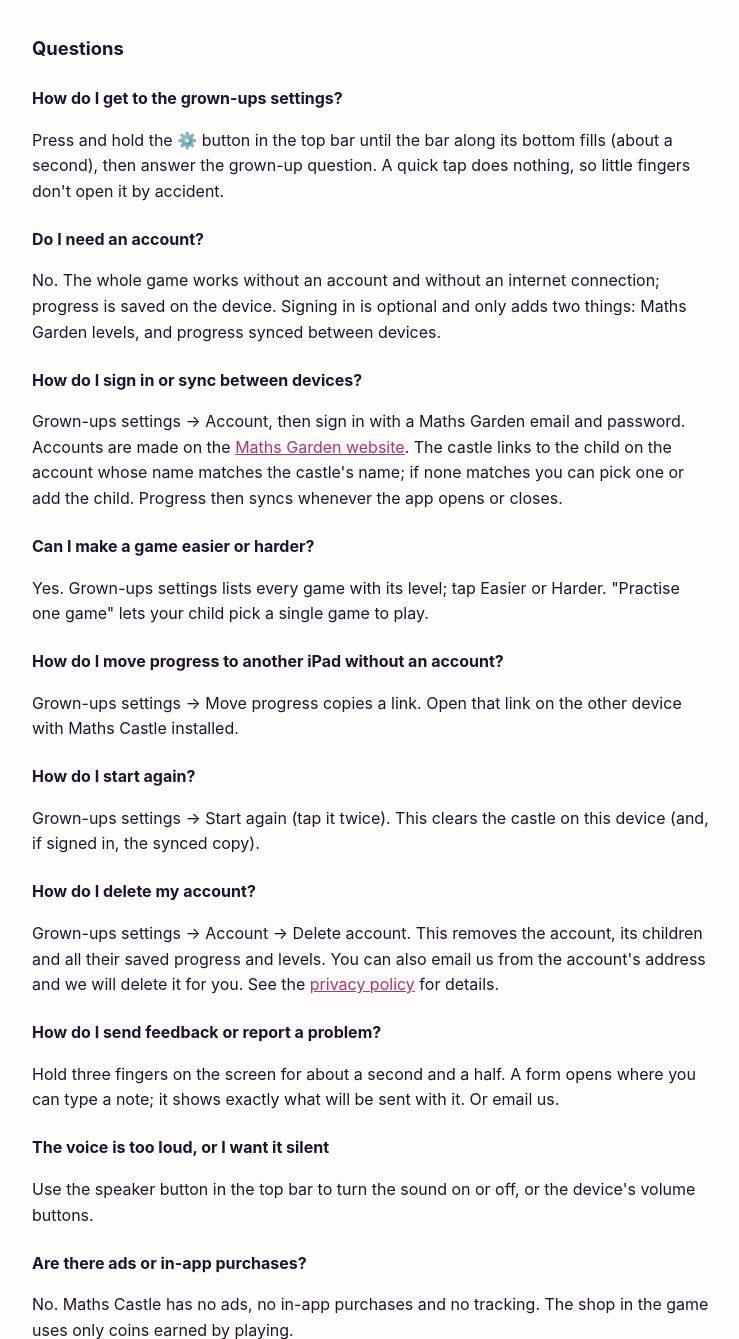
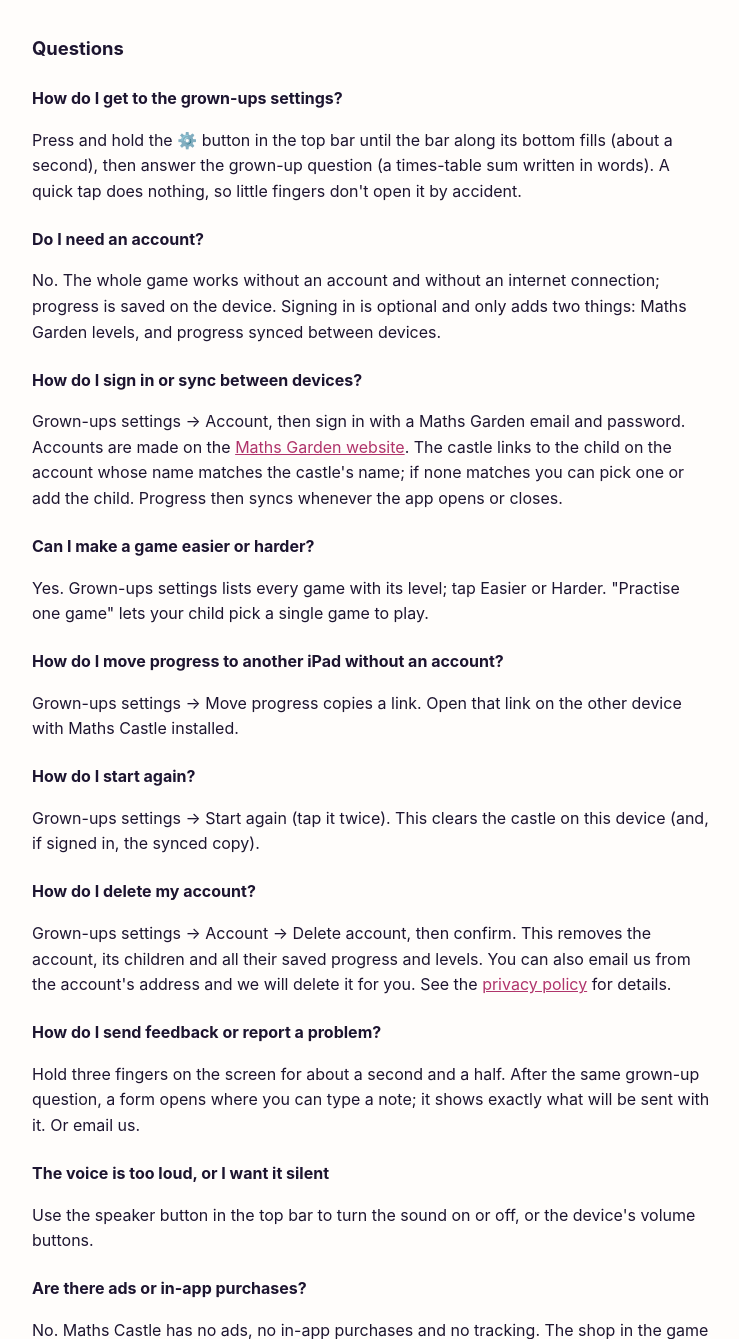
Before and after one commit to Holzherr/nickholzherr.com, a plain HTML site: page maths-castle/support/index.html in a window 1280 px wide. Shown: the part 308-1647 px from the top of the page, without its empty margins (268-1007 px from the left). Drawn offline with Linux system fonts and the light colour scheme.

Commit message:
fix(maths-castle): privacy and support pages describe the parental gate as built (#13)

```diff
--- a/maths-castle/support/index.html
+++ b/maths-castle/support/index.html
@@ -28,7 +28,7 @@
 <h2>Questions</h2>
 
 <h3>How do I get to the grown-ups settings?</h3>
-<p>Press and hold the ⚙️ button in the top bar until the bar along its bottom fills (about a second), then answer the grown-up question. A quick tap does nothing, so little fingers don't open it by accident.</p>
+<p>Press and hold the ⚙️ button in the top bar until the bar along its bottom fills (about a second), then answer the grown-up question (a times-table sum written in words). A quick tap does nothing, so little fingers don't open it by accident.</p>
 
 <h3>Do I need an account?</h3>
 <p>No. The whole game works without an account and without an internet connection; progress is saved on the device. Signing in is optional and only adds two things: Maths Garden levels, and progress synced between devices.</p>
@@ -46,10 +46,10 @@
 <p>Grown-ups settings &rarr; Start again (tap it twice). This clears the castle on this device (and, if signed in, the synced copy).</p>
 
 <h3>How do I delete my account?</h3>
-<p>Grown-ups settings &rarr; Account &rarr; Delete account. This removes the account, its children and all their saved progress and levels. You can also email us from the account's address and we will delete it for you. See the <a href="../privacy/">privacy policy</a> for details.</p>
+<p>Grown-ups settings &rarr; Account &rarr; Delete account, then confirm. This removes the account, its children and all their saved progress and levels. You can also email us from the account's address and we will delete it for you. See the <a href="../privacy/">privacy policy</a> for details.</p>
 
 <h3>How do I send feedback or report a problem?</h3>
-<p>Hold three fingers on the screen for about a second and a half. A form opens where you can type a note; it shows exactly what will be sent with it. Or email us.</p>
+<p>Hold three fingers on the screen for about a second and a half. After the same grown-up question, a form opens where you can type a note; it shows exactly what will be sent with it. Or email us.</p>
 
 <h3>The voice is too loud, or I want it silent</h3>
 <p>Use the speaker button in the top bar to turn the sound on or off, or the device's volume buttons.</p>
```
Also changed, not shown: maths-castle/privacy/index.html (+2 -2 lines).
